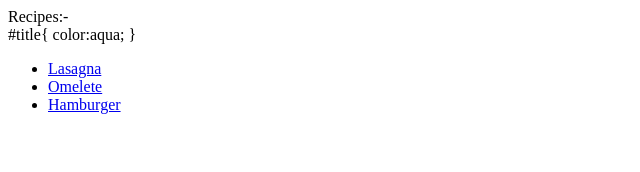
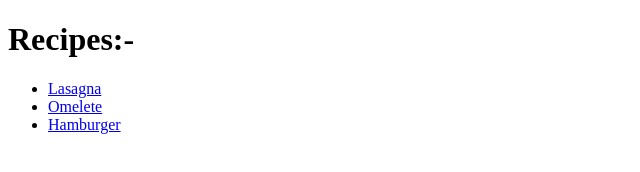
Before and after one commit to Sai-Varun-M/odin-recipes, a plain HTML site: page index.html in a window 1280 px wide. Shown: the whole page, without its empty margins (0-640 px from the left). Drawn offline with Linux system fonts and the light colour scheme.

Commit message:
removed the application of css to apply later

```diff
--- a/index.html
+++ b/index.html
@@ -6,10 +6,7 @@
     <title>Recipies</title>
 </head>
 <body>
-    <div id="title">Recipes:-</div>
-    #title{
-        color:aqua;
-    }
+    <h1>Recipes:-</h1>
     <ul>
         <li><a href="recipes/lasagna.html" target="_blank">Lasagna</a></li>
         <li><a href="recipes/omelete.html" target="_blank">Omelete</a></li>
```
